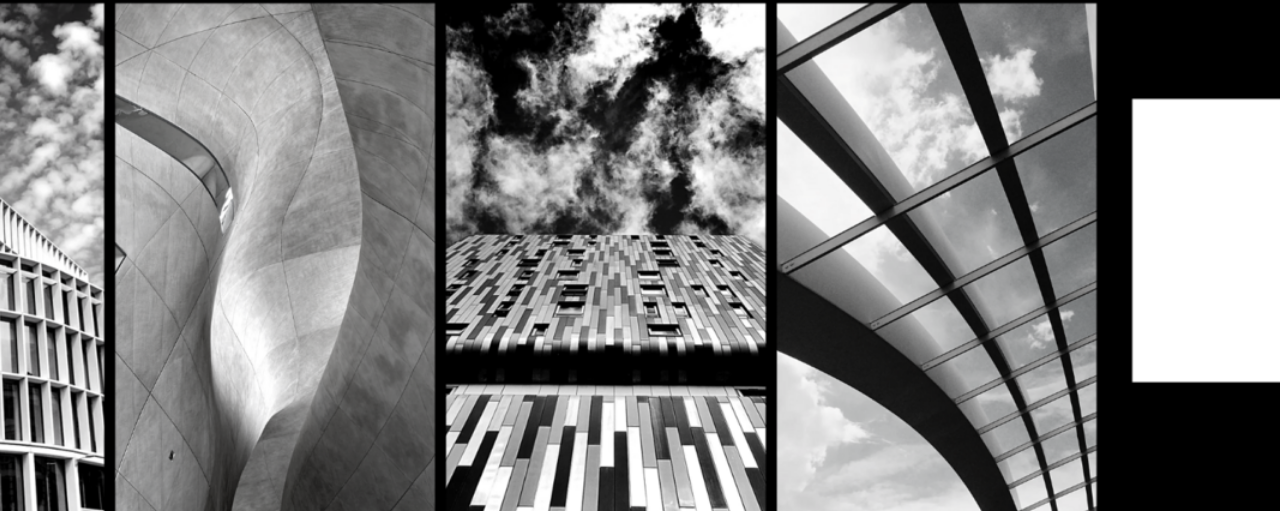
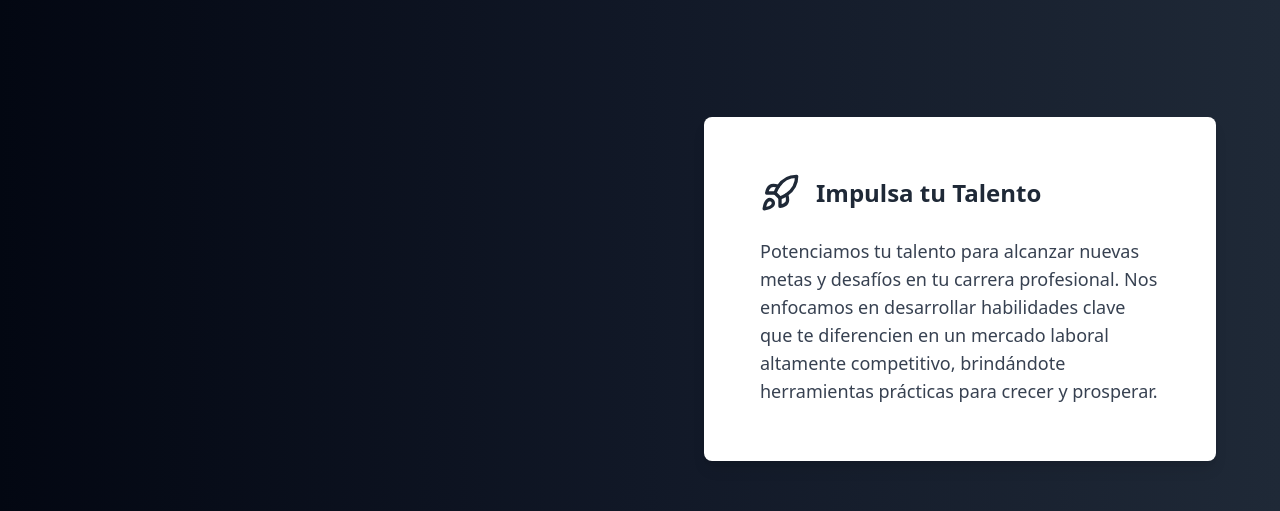
Before and after one commit to SmaniaMatias20/Bochor, a React (Vite) app in the folder Front/: page / in a window 1280 px wide. Shown: the part 105-616 px from the top of the page. Built offline with nearby package versions, Linux system fonts and the light colour scheme; no server answers.

Commit message:
nuevo carrusel

```diff
--- a/Front/src/components/custom/Banner.jsx
+++ b/Front/src/components/custom/Banner.jsx
@@ -1,25 +1,53 @@
 "use client";
 
 import { Carousel, CarouselContent, CarouselItem, CarouselNext, CarouselPrevious } from "../shadcn/carousel";
-import image1 from "../../img/1.png";
-import image2 from "../../img/2.png";
-import image3 from "../../img/3.png";
-import image4 from "../../img/4.png";
+import { Rocket, Briefcase, Users, Building } from "lucide-react";
 
 const Banner = () => {
-    const images = [image1, image2, image3, image4];
+    const messages = [
+        {
+            title: "Impulsa tu Talento",
+            text: "Potenciamos tu talento para alcanzar nuevas metas y desafíos en tu carrera profesional. Nos enfocamos en desarrollar habilidades clave que te diferencien en un mercado laboral altamente competitivo, brindándote herramientas prácticas para crecer y prosperar.",
+            icon: <Rocket size={40} className="text-gray-800" />
+        },
+        {
+            title: "Conectamos Oportunidades",
+            text: "Conectamos oportunidades laborales con personas apasionadas y comprometidas. Nuestra red de empresas asociadas permite ofrecer propuestas alineadas a tus valores y objetivos profesionales, asegurando un crecimiento sostenido y exitoso.",
+            icon: <Briefcase size={40} className="text-gray-800" />
+        },
+        {
+            title: "Desarrollamos Líderes",
+            text: "Desarrollamos líderes preparados para afrontar los retos del futuro empresarial. Brindamos programas de formación continua y mentoría personalizada para que los profesionales puedan liderar equipos de trabajo con visión estratégica e innovación.",
+            icon: <Users size={40} className="text-gray-800" />
+        },
+        {
+            title: "Transformamos Organizaciones",
+            text: "Transformamos organizaciones promoviendo la innovación y el crecimiento sostenible. Ofrecemos soluciones personalizadas para fortalecer la cultura corporativa, optimizar procesos internos y maximizar el rendimiento del equipo.",
+            icon: <Building size={40} className="text-gray-800" />
+        }
+    ];
 
     return (
         <div className="w-screen h-[500px] md:h-[600px] overflow-hidden">
             <Carousel>
                 <CarouselContent>
-                    {images.map((image, index) => (
+                    {messages.map((message, index) => (
                         <CarouselItem key={index} className="w-full h-[500px] md:h-[600px]">
-                            <img
-                                src={image}
-                                alt={`Image ${index + 1}`}
-                                className="w-full h-full object-cover"
-                            />
+                            <div
+                                className="w-full h-full flex items-center justify-end p-10 md:p-16 bg-gradient-to-r from-gray-950 via-gray-900 to-gray-800"
+                            >
+                                <div className="bg-white p-8 md:p-14 rounded-lg shadow-lg max-w-lg">
+                                    <div className="flex items-center mb-6">
+                                        {message.icon}
+                                        <h2 className="text-xl md:text-2xl font-semibold ml-4 text-gray-800">
+                                            {message.title}
+                                        </h2>
+                                    </div>
+                                    <p className="text-left text-base md:text-lg font-light leading-relaxed text-gray-700">
+                                        {message.text}
+                                    </p>
+                                </div>
+                            </div>
                         </CarouselItem>
                     ))}
                 </CarouselContent>
```
